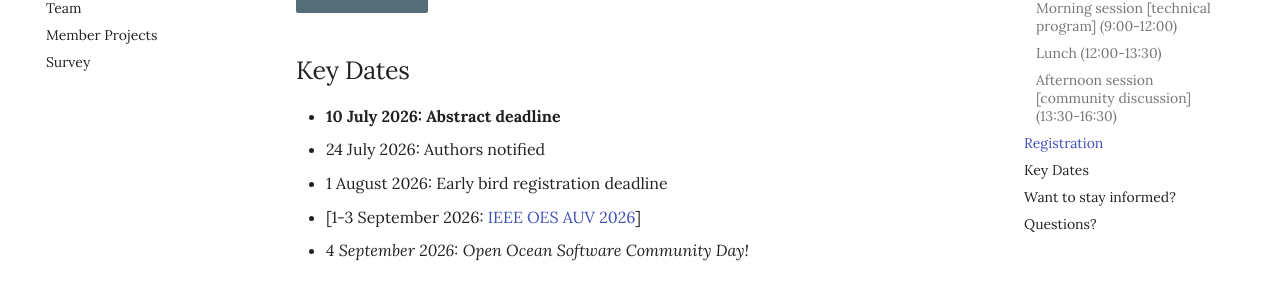
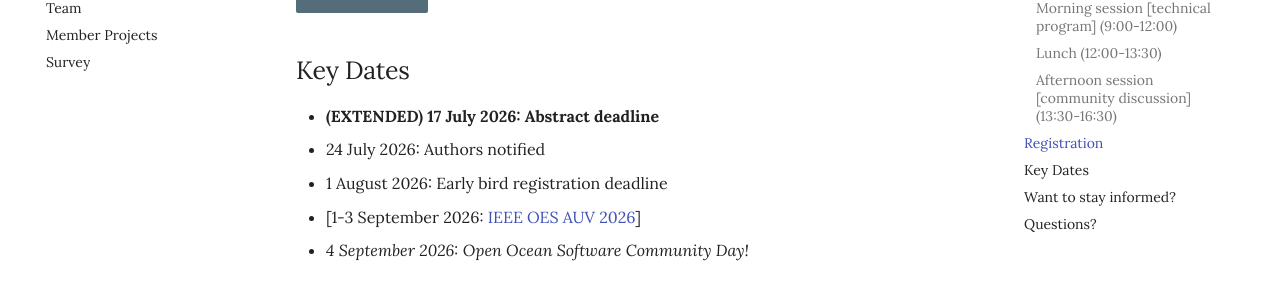
Before and after one commit to openocean-software/openocean-software.github.io, an MkDocs documentation site: the page built from docs/community-day-uk-2026.md, in a window 1280 px wide and 900 px high, scrolled down 2680 px. Shown: the part 154-453 px from the top of the window. Built offline with MkDocs 1.6.1 and Material for MkDocs 9.7.7, drawn with Linux system fonts in a browser that asks for light colours.

Commit message:
Extend abstract submission

```diff
--- a/docs/community-day-uk-2026.md
+++ b/docs/community-day-uk-2026.md
@@ -69,7 +69,7 @@ Please register early so we can get accurate attendance numbers to plan accordin
 
 ## Key Dates
 
-- **10 July 2026: Abstract deadline**
+- **(EXTENDED) 17 July 2026: Abstract deadline**
 - 24 July 2026: Authors notified
 - 1 August 2026: Early bird registration deadline
 - [1-3 September 2026: [IEEE OES AUV 2026](https://www.auv2026-southampton.com/)]
```
